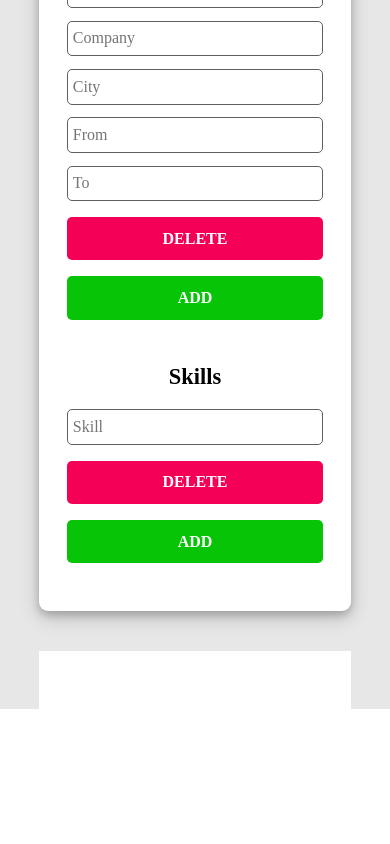
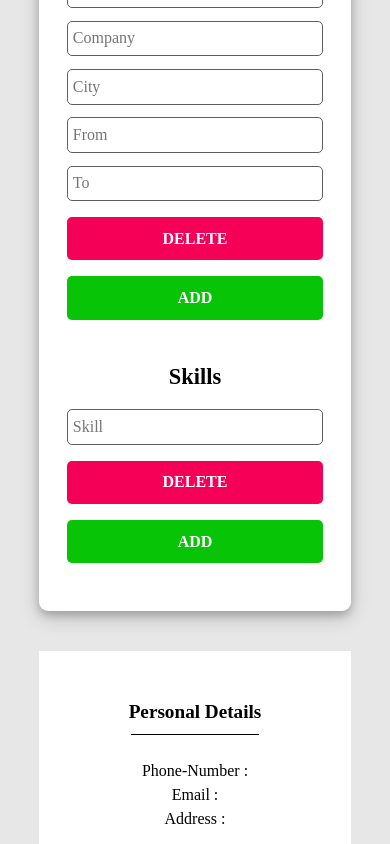
Before and after one commit to aelmi03/cv-app, a React (Create React App) app: page / in a window 390 px wide. Shown: the part 1059-1903 px from the top of the page. Before the commit the page ends 1768 px from the top, so only its background shows below. Built offline with nearby package versions, Linux system fonts and the light colour scheme.

Commit message:
Finished my GeneralPreview Component which renders the user's phone number, address, and email

```diff
--- a/src/components/GeneralPreview/GeneralPreview.js
+++ b/src/components/GeneralPreview/GeneralPreview.js
@@ -1,9 +1,22 @@
 import React, { Component } from "react";
+import PreviewHeading from "../PreviewHeading/PreviewHeading";
 import GeneralPreviewCSS from "./GeneralPreview.module.css";
 
 class GeneralPreview extends Component {
   render() {
-    return <div className={GeneralPreviewCSS.container}></div>;
+    const { phoneNumber, email, address } = this.props.generalInfo;
+    return (
+      <div className={GeneralPreviewCSS.container}>
+        <PreviewHeading title="Personal Details" />
+        <div className={GeneralPreviewCSS.general}>
+          <p className={GeneralPreviewCSS.info}>
+            {`Phone-Number : ${phoneNumber}`}{" "}
+          </p>
+          <p className={GeneralPreviewCSS.info}>{`Email : ${email}`} </p>
+          <p className={GeneralPreviewCSS.info}>{`Address : ${address}`} </p>
+        </div>
+      </div>
+    );
   }
 }
 
--- a/src/components/GeneralPreview/GeneralPreview.module.css
+++ b/src/components/GeneralPreview/GeneralPreview.module.css
@@ -1,5 +1,9 @@
 .container {
   display: flex;
   flex-flow: column nowrap;
-  gap: 2rem;
+  gap: 1rem;
 }
+
+.info {
+  font-size: 1rem;
+}
--- a/src/components/LivePreview/LivePreview.js
+++ b/src/components/LivePreview/LivePreview.js
@@ -4,12 +4,15 @@ import LivePreviewCSS from "./LivePreview.module.css";
 
 class LivePreview extends Component {
   render() {
-    const { firstName, lastName } = this.props.generalInfo;
+    const { generalInfo } = this.props;
+    const { firstName, lastName } = generalInfo;
     return (
       <div className={LivePreviewCSS.container}>
         <h1 className={LivePreviewCSS.title}>{`${firstName} ${lastName}`}</h1>
         <div className={LivePreviewCSS.information}>
-          <GeneralPreview />
+          <div className={LivePreviewCSS.minorInfo}>
+            <GeneralPreview generalInfo={generalInfo} />
+          </div>
         </div>
       </div>
     );
--- a/src/components/LivePreview/LivePreview.module.css
+++ b/src/components/LivePreview/LivePreview.module.css
@@ -4,7 +4,7 @@
   padding: 0.8rem;
   display: flex;
   flex-flow: column nowrap;
-  gap: 2rem;
+  gap: 1.1rem;
   justify-content: center;
   align-items: center;
   text-align: center;
@@ -13,6 +13,7 @@
 .title {
   font-size: 1.6rem;
   font-weight: bold;
+  padding: 0.5rem;
 }
 
 .information {
@@ -20,3 +21,9 @@
   flex-flow: column nowrap;
   gap: 1.5rem;
 }
+
+.minorInfo {
+  display: flex;
+  flex-flow: column nowrap;
+  gap: 0.9rem;
+}
--- /dev/null
+++ b/src/components/PreviewHeading/PreviewHeading.js
@@ -0,0 +1,15 @@
+import React, { Component } from "react";
+import PreviewHeadingCSS from "./PreviewHeading.module.css";
+
+class PreviewHeading extends Component {
+  render() {
+    return (
+      <div className={PreviewHeadingCSS.container}>
+        <h2 className={PreviewHeadingCSS.title}>{this.props.title}</h2>
+        <hr className={PreviewHeadingCSS.hr}></hr>
+      </div>
+    );
+  }
+}
+
+export default PreviewHeading;
--- /dev/null
+++ b/src/components/PreviewHeading/PreviewHeading.module.css
@@ -0,0 +1,16 @@
+.container {
+  display: flex;
+  flex-flow: column nowrap;
+}
+.title {
+  font-size: 1.2rem;
+  font-weight: bold;
+}
+.hr {
+  border: 0;
+  clear: both;
+  display: block;
+  width: 96%;
+  background-color: #000000;
+  height: 1px;
+}
```
